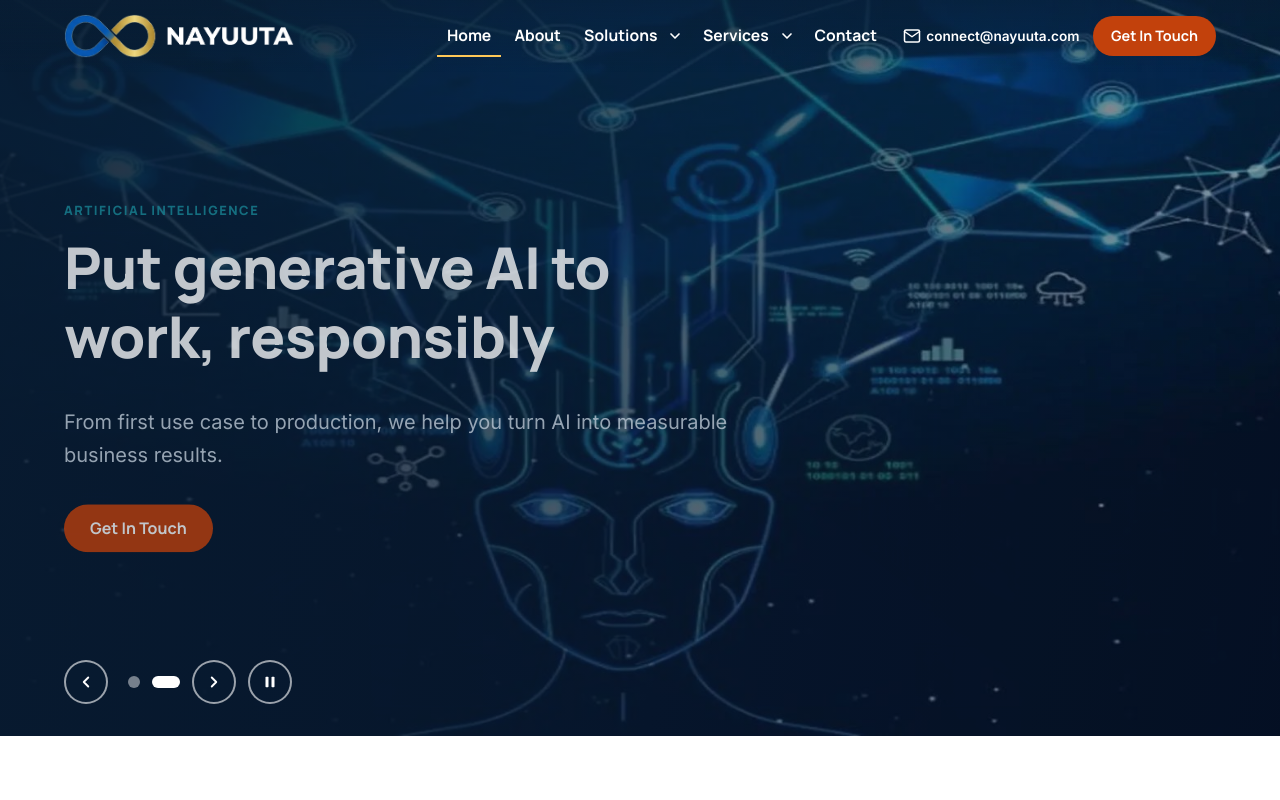
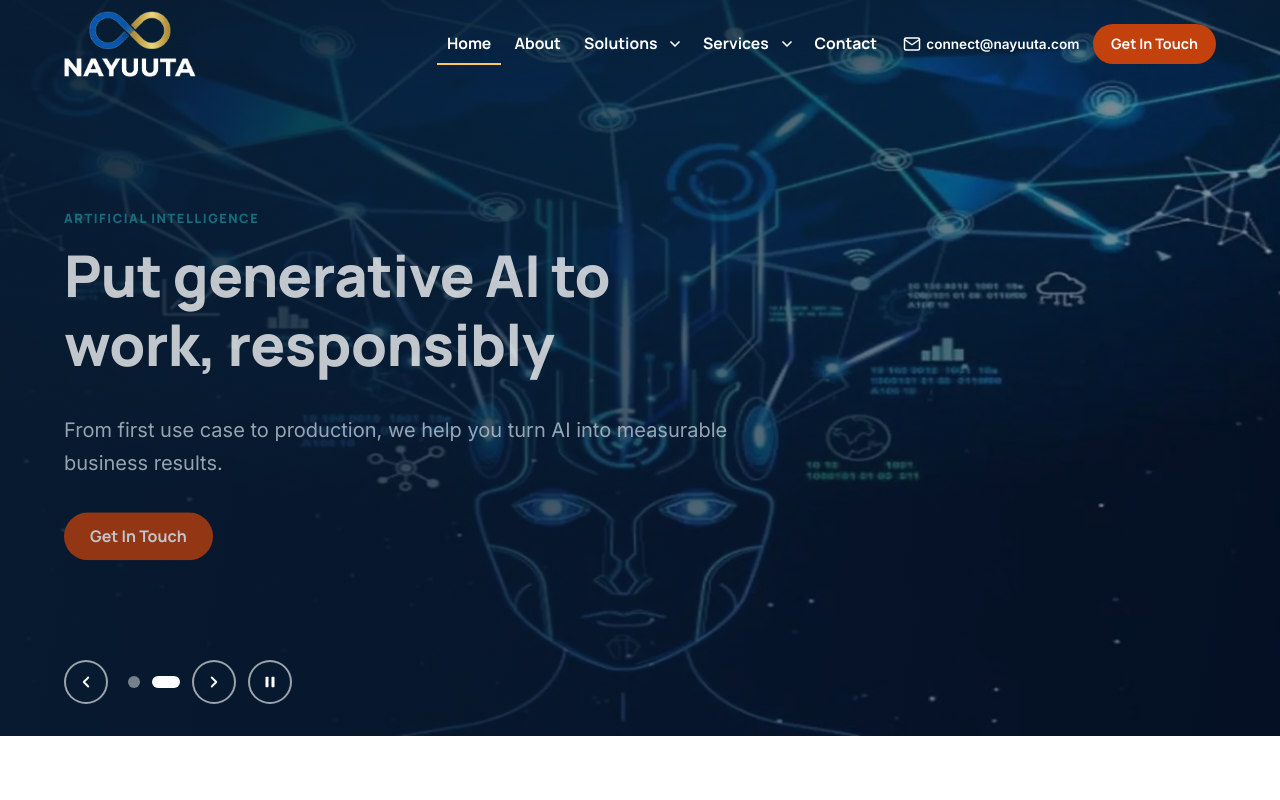
Before and after one commit to AabraKaDabra88/Nayuuta, a plain HTML site: page index.html in a window 1280 px wide. Shown: the top 800 px of the page. Drawn offline with Linux system fonts and the light colour scheme.

Commit message:
Use stacked logo (name below symbol) in header and footer
Co-Authored-By: Claude Opus 5.5 <noreply@anthropic.com>
Claude-Session: https://claude.ai/code/session_01XoW3HP28dr4XE8pqr8AW1K

```diff
--- a/assets/css/styles.css
+++ b/assets/css/styles.css
@@ -37,7 +37,7 @@
   --radius-sm: 8px;
   --shadow: 0 6px 24px rgba(14, 42, 71, 0.08);
   --shadow-lg: 0 16px 40px rgba(14, 42, 71, 0.16);
-  --header-h: 72px;
+  --header-h: 76px;
   --transition: 200ms ease;
 }
 
@@ -208,9 +208,13 @@ body.nav-open .site-header {
   align-items: center;
   flex: none;
 }
-/* Logo SVG is 420x120 (3.5:1); height drives the size */
-.logo img { height: 44px; width: auto; }
-.site-footer .logo img { height: 48px; }
+/* Stacked logo (name below the symbol), ~2:1; height drives the size */
+.logo img { height: 56px; width: auto; }
+.site-footer .logo img { height: 80px; }
+@media (min-width: 75em) {
+  :root { --header-h: 88px; }
+  .logo img { height: 66px; }
+}
 
 /* Hamburger */
 .nav-toggle {
--- a/index.html
+++ b/index.html
@@ -50,9 +50,9 @@
   <a class="skip-link" href="#main">Skip to main content</a>
   <header class="site-header" data-header>
     <div class="container header-inner">
-      <!-- Logo: horizontal version with white wordmark for the dark header. Other versions: logo.png (original stacked), logo-horizontal.png (dark wordmark, for light backgrounds) -->
+      <!-- Logo: stacked version (name below the symbol) with white wordmark for the dark header. Other versions: logo.png (original, dark wordmark), logo-light.png / logo-horizontal.png (horizontal) -->
       <a class="logo" href="index.html">
-        <img src="assets/images/logo-light.png" alt="Nayuuta home" width="523" height="100">
+        <img src="assets/images/logo-light-stacked.png" alt="Nayuuta home" width="359" height="180">
       </a>
 
       <button class="nav-toggle" type="button" aria-expanded="false" aria-controls="site-nav" data-nav-toggle>
@@ -372,7 +372,7 @@
     <div class="container footer-grid">
       <div class="footer-brand">
         <a class="logo" href="index.html">
-          <img src="assets/images/logo-light.png" alt="Nayuuta home" width="523" height="100" loading="lazy">
+          <img src="assets/images/logo-light-stacked.png" alt="Nayuuta home" width="359" height="180" loading="lazy">
         </a>
         <p>IT infrastructure and AI solutions, delivered by teams in India and Singapore.</p>
       </div>
```
Also changed, not shown: about.html (+3 -3 lines), contact.html (+3 -3 lines), partials/footer.html (+1 -1 lines), partials/header.html (+2 -2 lines), privacy.html (+3 -3 lines), services.html (+3 -3 lines), solutions.html (+3 -3 lines), assets/images/logo-light-stacked.png (added), 1 other file.
